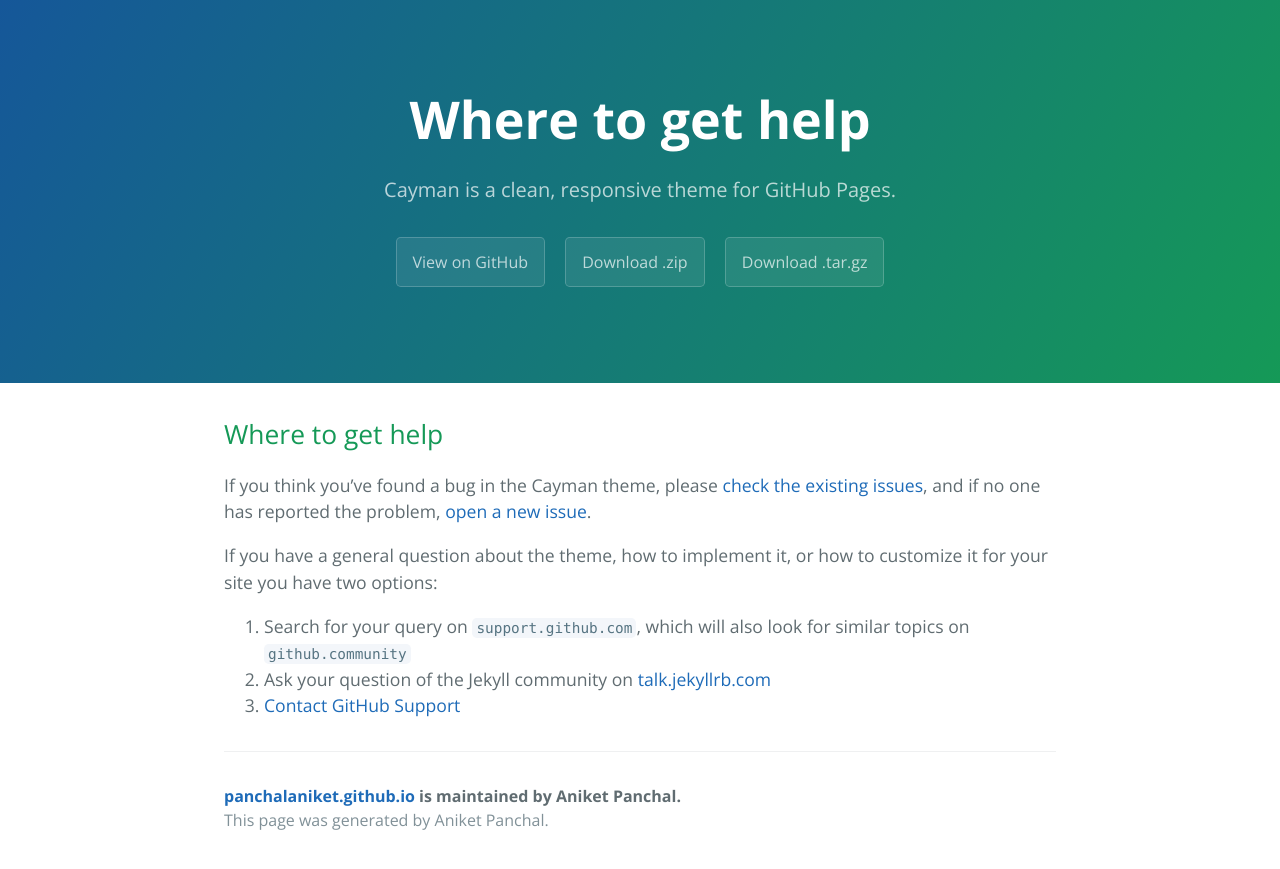
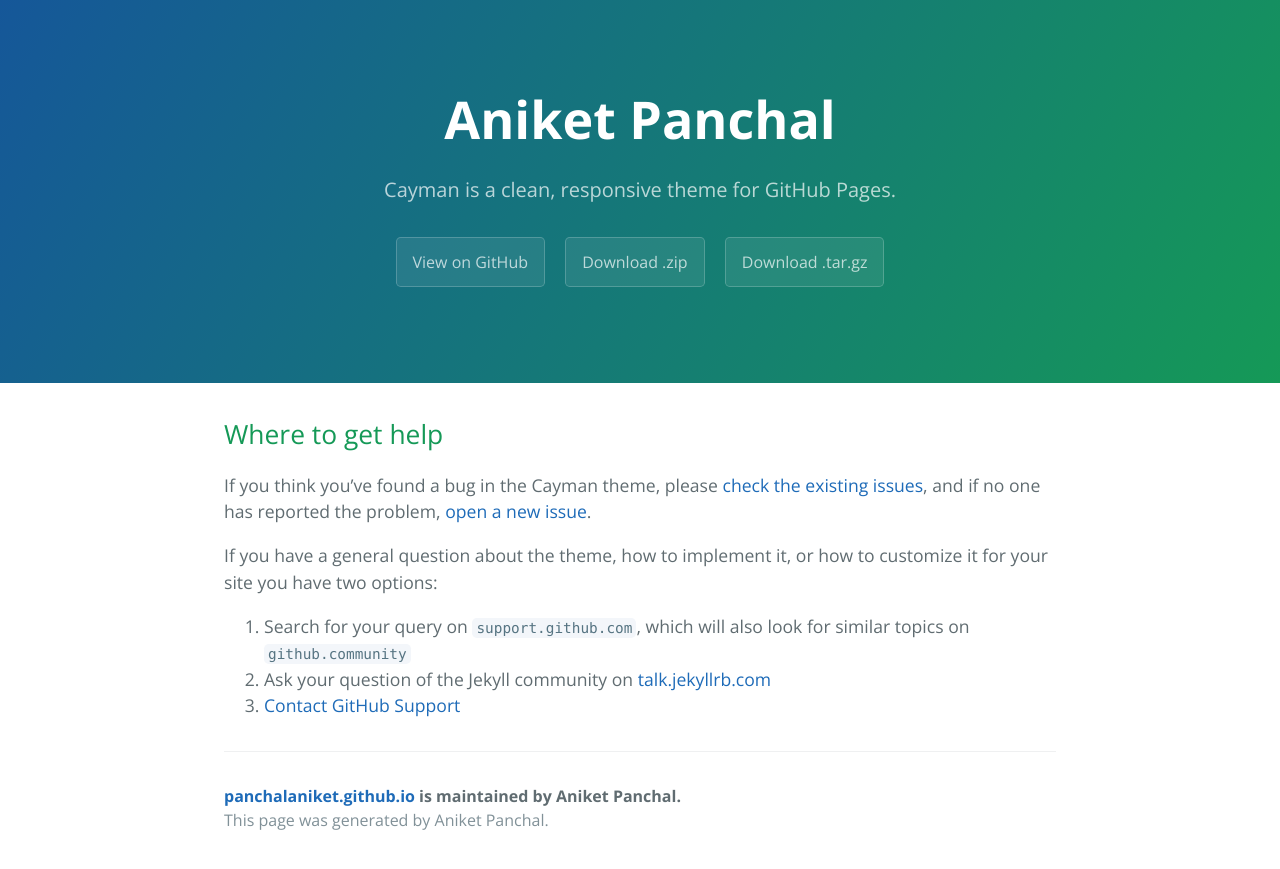
Before and after one commit to appanchal06/panchalaniket.github.io, a Jekyll site: the page built from docs/SUPPORT.md, in a window 1280 px wide. Shown: the top 869 px of the page. Built offline with Jekyll 4.4.1, drawn with Linux system fonts in a browser that asks for light colours; our own code applies the rules of GitHub Pages for plain Markdown files.

Commit message:
Update default.html

```diff
--- a/_layouts/default.html
+++ b/_layouts/default.html
@@ -16,7 +16,7 @@
     <a id="skip-to-content" href="#content">Skip to the content.</a>
 
     <header class="page-header" role="banner">
-      <h1 class="project-name">{{ page.title | default: site.title | default: site.github.repository_name }}</h1>
+      <h1 class="project-name">Aniket Panchal</h1>
       <h2 class="project-tagline">{{ page.description | default: site.description | default: site.github.project_tagline }}</h2>
       {% if site.github.is_project_page %}
         <a href="{{ site.github.repository_url }}" class="btn">View on GitHub</a>
```
